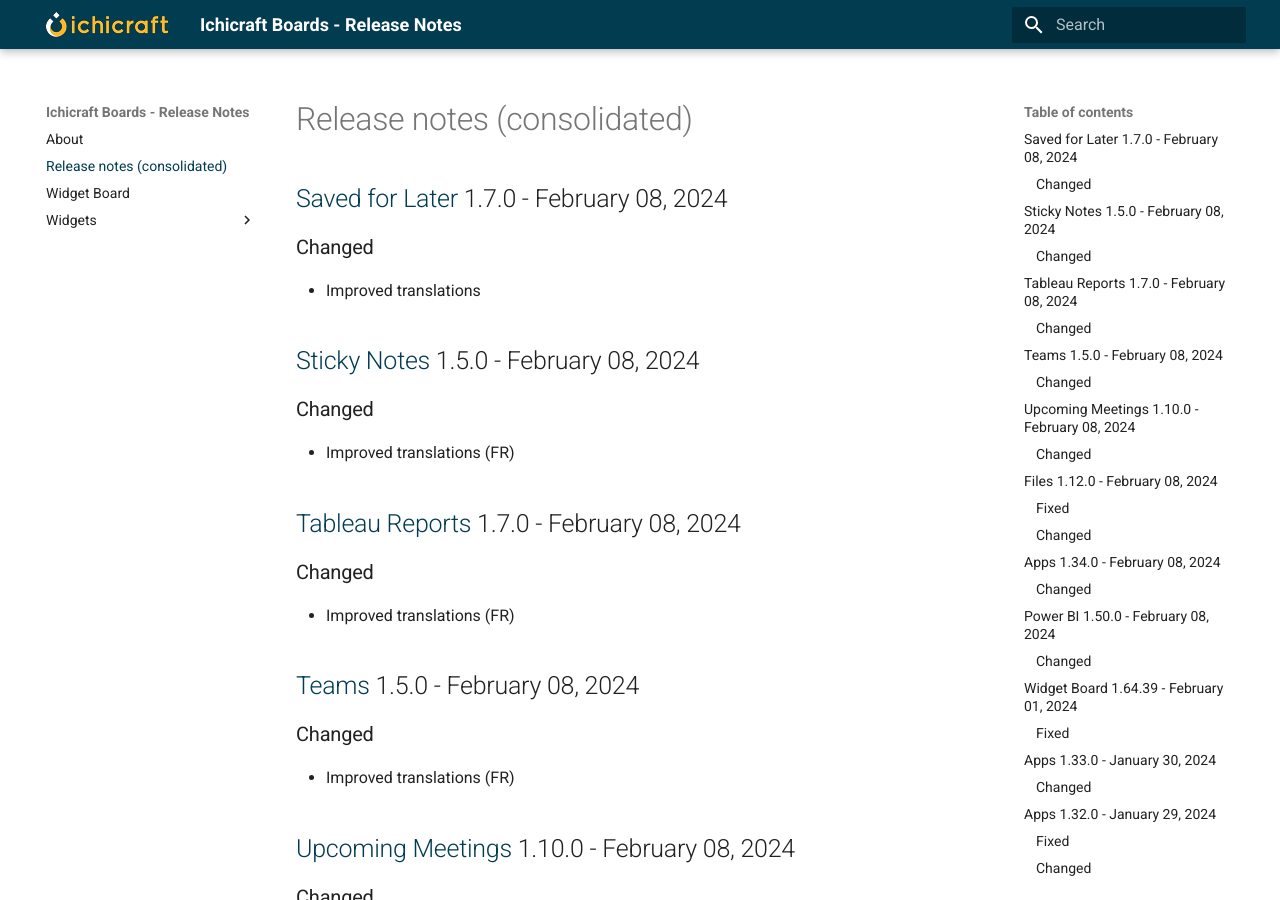
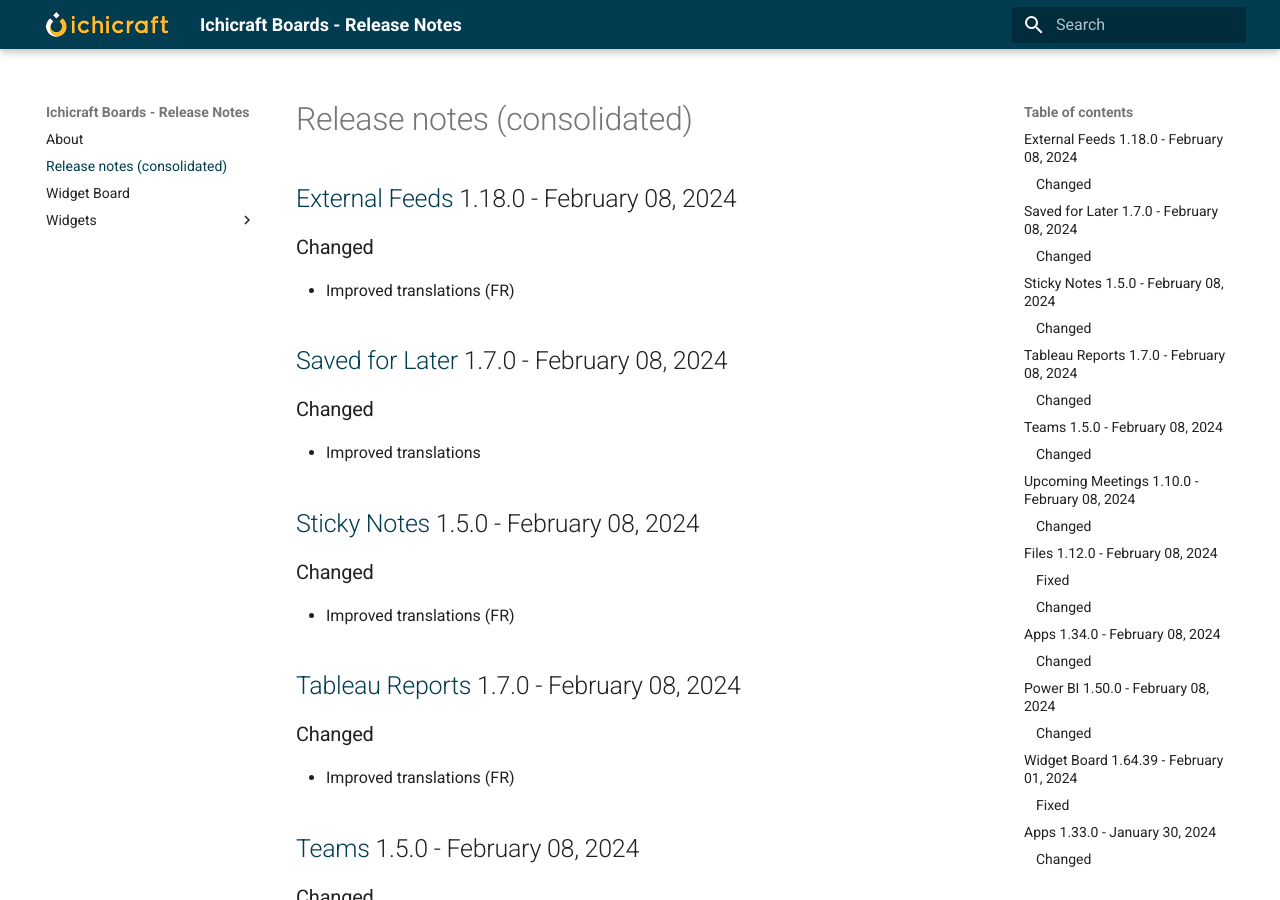
Before and after one commit to ichicraft/widgets-docs, an MkDocs documentation site: the page built from docs/Release-notes-(consolidated).md, in a window 1280 px wide and 900 px high. Built offline with MkDocs 1.6.1 and Material for MkDocs 9.7.7, drawn with Linux system fonts in a browser that asks for light colours.

Commit message:
Release notes updated by BuildService

```diff
--- a/docs/Release-notes-(consolidated).md
+++ b/docs/Release-notes-(consolidated).md
@@ -1,3 +1,8 @@
+## [External Feeds](./Widgets/External Feeds.md) 1.18.0 - February 08, 2024
+
+### Changed
+- Improved translations (FR)
+
 ## [Saved for Later](./Widgets/Saved for Later.md) 1.7.0 - February 08, 2024
 
 ### Changed
--- a/docs/Widgets/External Feeds.md
+++ b/docs/Widgets/External Feeds.md
@@ -1,3 +1,8 @@
+## 1.18.0 - February 08, 2024
+
+### Changed
+- Improved translations (FR)
+
 ## 1.17.0 - December 22, 2023
 
 ### Fixed
```
